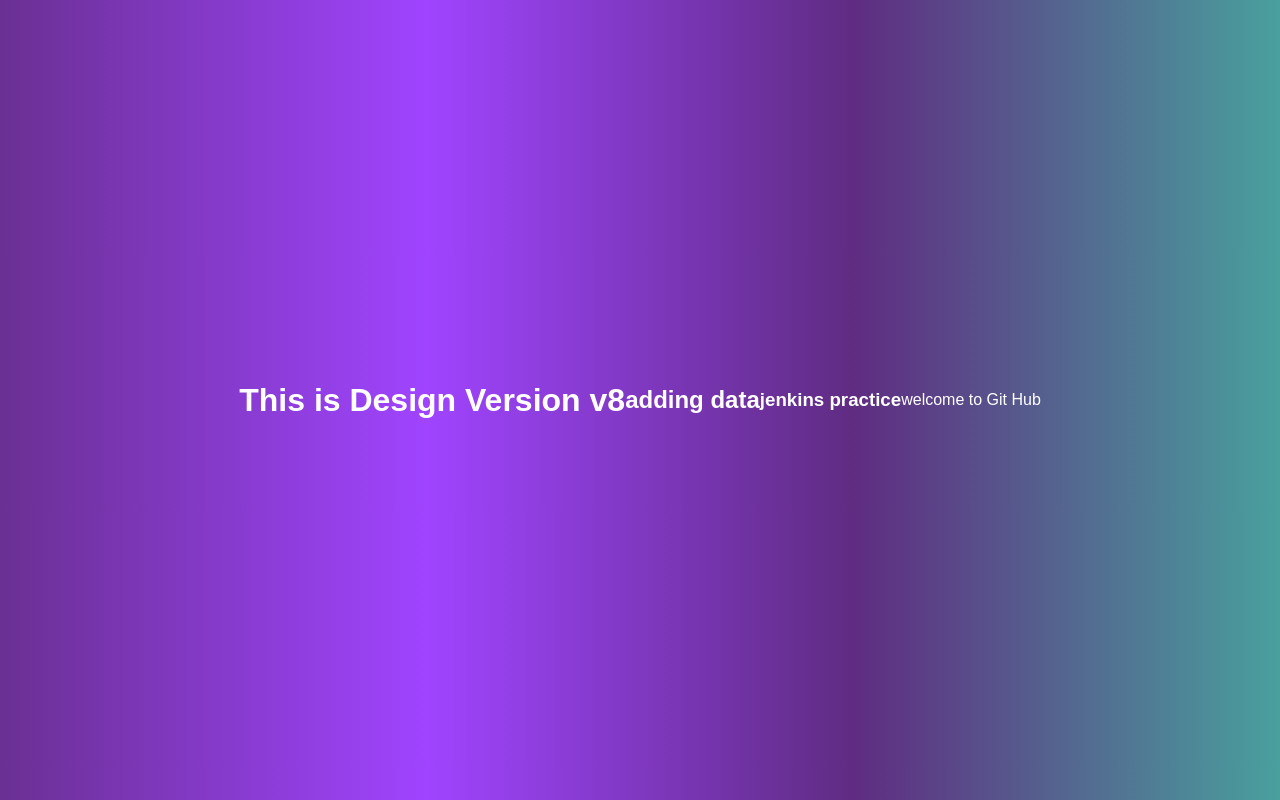
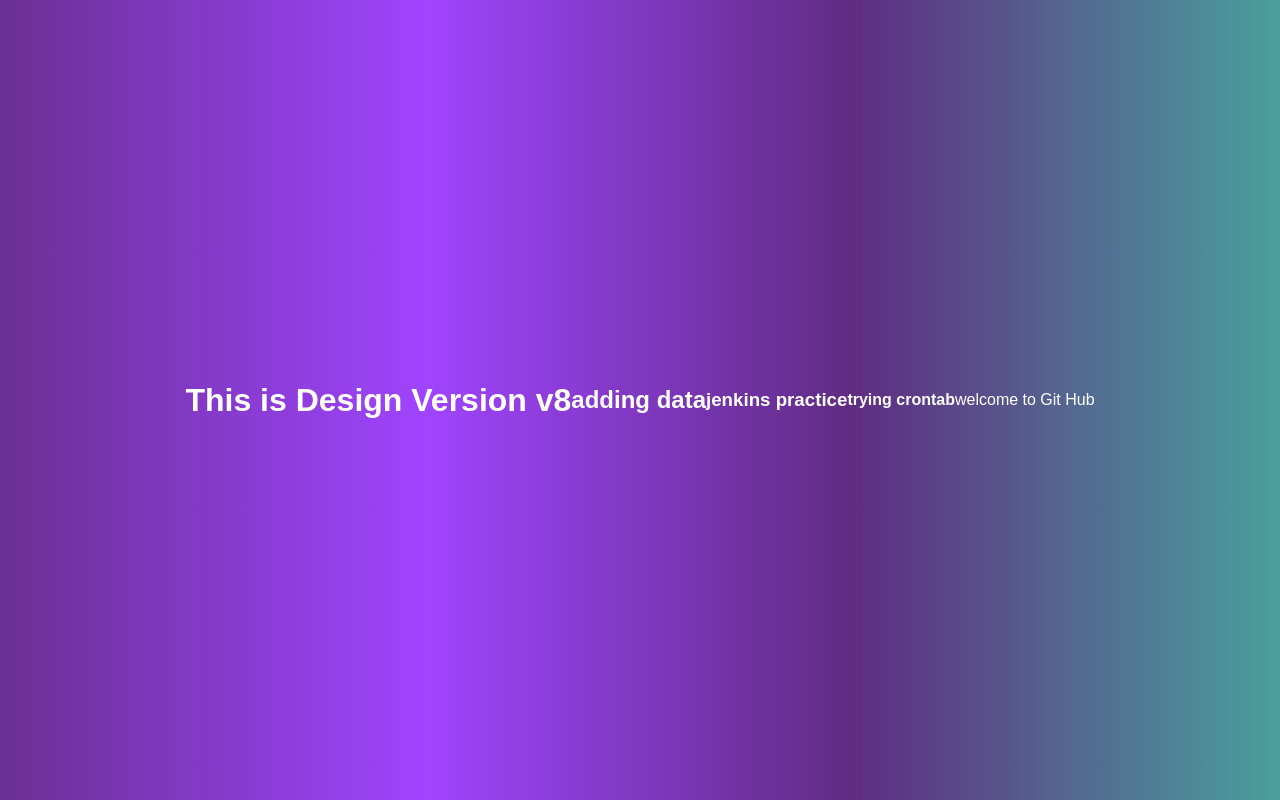
Before and after one commit to afsana-pro/myrepo, a plain HTML site: page index.html in a window 1280 px wide. Drawn offline with Linux system fonts and the light colour scheme.

Commit message:
Update index.html

```diff
--- a/index.html
+++ b/index.html
@@ -10,12 +10,7 @@
     <h1>This is Design Version v8</h1>
     <h2>adding data</h2>
     <h3>jenkins practice</h3>
-
-
-
-
-
-
+    <h4>trying crontab</h4>
 
 
     <p>welcome to Git Hub</p>
```
